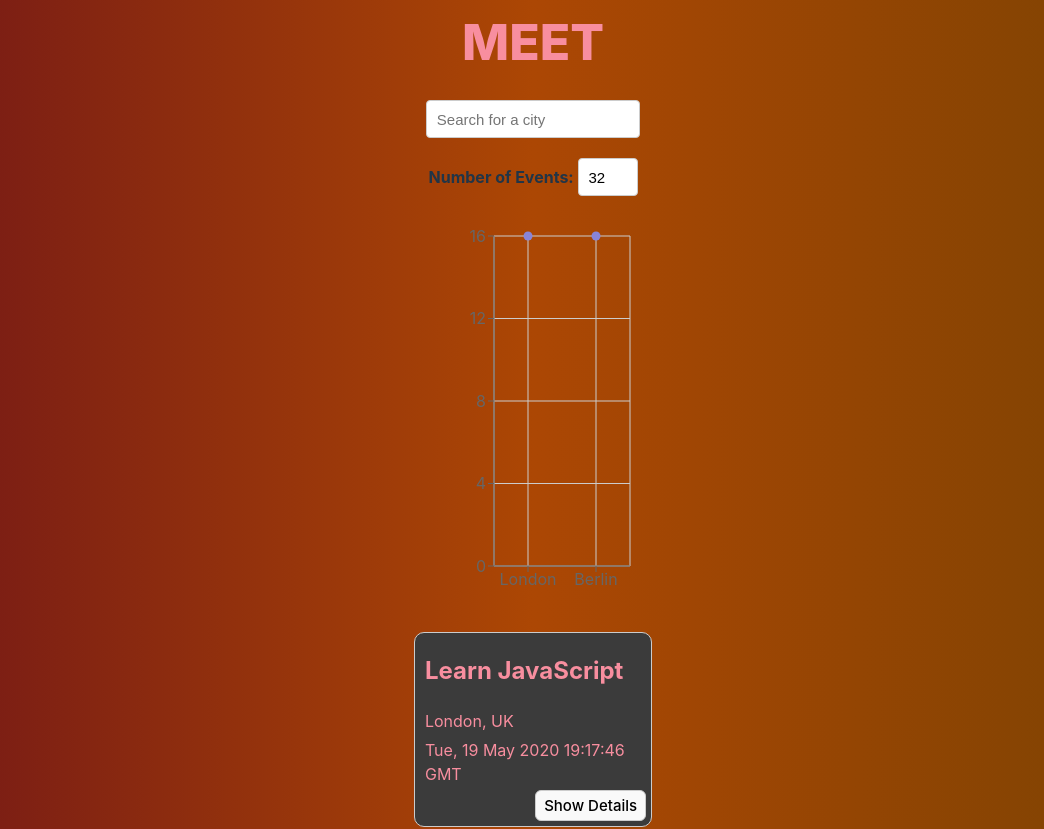
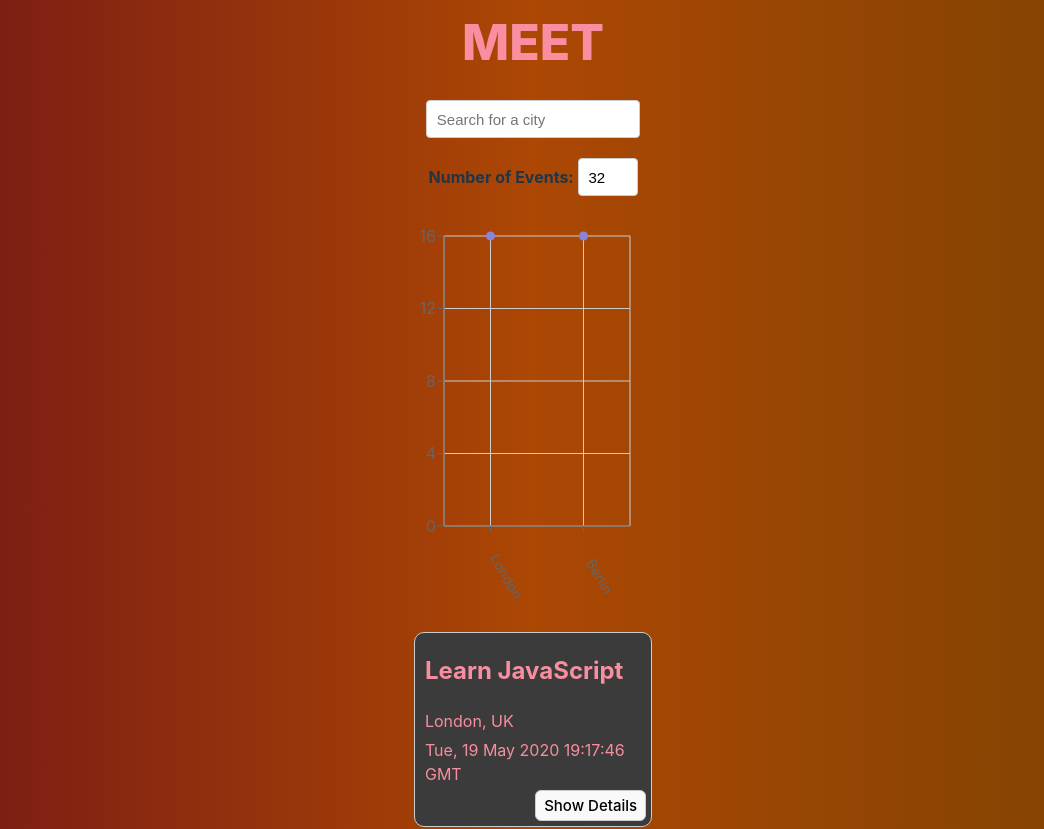
Before and after one commit to tonymcaron/meet, a React (Vite) app: page / in a window 1280 px wide. Shown: the top 829 px of the page, without its empty margins (107-1151 px from the left). Built offline with nearby package versions, Linux system fonts and the light colour scheme; what atatus-spa would draw is missing.

Commit message:
Update CityEventsChart.jsx

```diff
--- a/src/components/CityEventsChart.jsx
+++ b/src/components/CityEventsChart.jsx
@@ -19,7 +19,7 @@
   const getData = () => {
     const data = allLocations.map((location) => {
       const count = events.filter((event) => event.location === location).length
-      const city = location.split(', ')[0]
+      const city = location.split((/, | - /))[0]
       return { city, count };
     })
     return data;
@@ -31,12 +31,12 @@
         margin={{
           top: 20,
           right: 20,
-          bottom: 20,
-          left: 20,
+          bottom: 60,
+          left: -30,
         }}
       >
         <CartesianGrid />
-        <XAxis type="category" dataKey="city" name="City" />
+        <XAxis type="category" dataKey="city" name="City" angle={60} interval={0} tick={{ dx: 20, dy: 40, fontSize: 14 }} />
         <YAxis type="number" dataKey="count" name="Number of events" />
         <Tooltip cursor={{ strokeDasharray: '10 3' }} />
         <Scatter name="A school" data={data} fill="#8884d8" />
```
